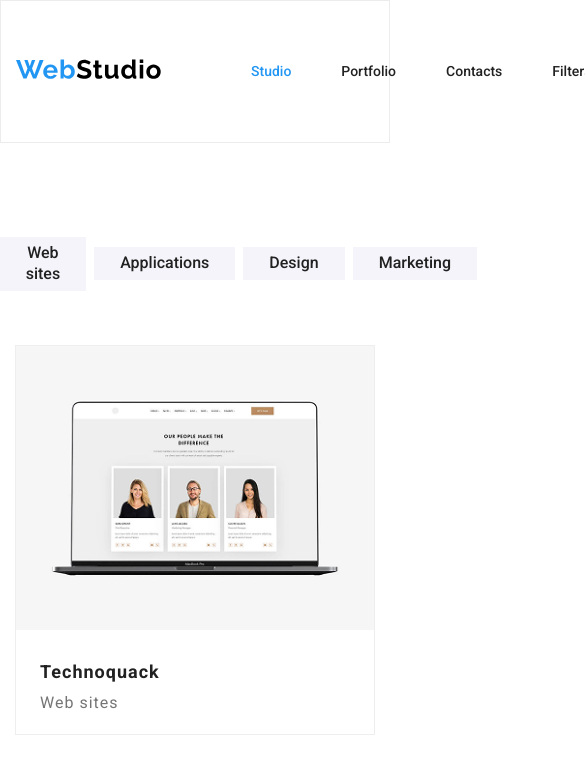
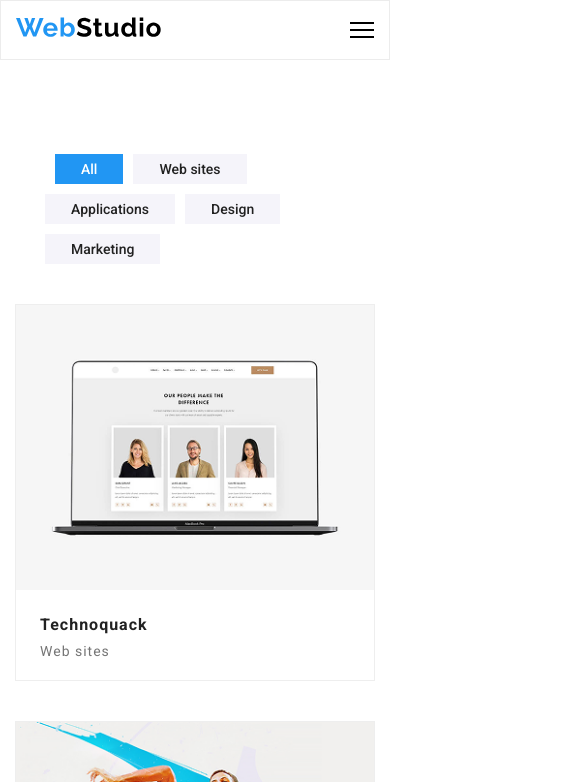
Before and after one commit to archi2395/web-studio_2, a plain HTML site: page index.html in a window 390 px wide. Shown: the top 782 px of the page, 585 px wide, since content can reach past the window. Drawn offline with Linux system fonts and the light colour scheme.

Commit message:
Update adaptive

```diff
--- a/css/styles.css
+++ b/css/styles.css
@@ -283,3 +283,177 @@ font-size: 18px;
 	padding-top:  9px;
 
 }
+@media (max-width: 1200px) {
+
+
+
+	.header-menu,
+	.header-second-menu {
+		gap: 20px;
+	}
+
+	.header-menu {
+		margin-left: 40px;
+	}
+}
+@media (max-width: 768px) {
+
+
+
+
+	.header {
+		padding: 11px 0;
+	}
+
+	.header-menu,
+	.header-second-menu {
+		display: none;
+	}
+  .header-menu{
+    margin-left: 0;
+  }
+
+	.header-burger {
+		display: block;
+		width: 24px;
+		height: 16px;
+		margin-left: auto;
+		position: relative;
+		cursor: pointer;
+	}
+
+	.header-burger::before,
+	.header-burger::after,
+	.header-burger span {
+		position: absolute;
+		content: '';
+		top: 0;
+		left: 0;
+		right: 0;
+		height: 2px;
+		background: #000;
+	}
+
+	.header-burger::after {
+		top: auto;
+		bottom: 0;
+	}
+
+	.header-burger span {
+		top: 50%;
+		transform: translateY(-50%);
+	}
+	.main-card {
+    width: 100%;
+    flex: none;
+  }
+
+  .all-cards {
+    flex-direction: column;
+    gap: 20px;
+  }
+
+  .cards-link {
+    min-height: auto;
+    height: auto;
+  }
+
+  .text-cards {
+    padding: 24px;
+    font-size: 14px;
+  }
+}
+@media (max-width: 480px) {
+  body {
+    font-size: 13px;
+    overflow-x: hidden;
+}
+ .main-container {
+   display: flex;
+	flex-wrap: wrap;
+    justify-content: flex-start;
+    gap: 10px;
+	margin-left: 15px;
+
+
+  }
+  .main-menu{
+	padding: 0 15px;
+
+  }
+
+
+
+
+  .menu-button,
+  .menu-button_all {
+    font-size: 14px;
+    text-align: center;
+	max-width: 100%; ;
+  }
+
+
+
+
+
+  .cards {
+    padding: 20px 0;
+  }
+
+.all-cards {
+    flex-direction: column;
+    gap: 20px;
+  }
+
+  .main-card {
+    flex: none;
+    width: 100%;
+  }
+
+  .cards-link {
+    min-height: auto;
+    height: auto;
+  }
+
+  .cards-link img {
+    width: 100%;
+    height: auto;
+    object-fit: cover;
+  }
+
+
+.text-cards {
+    padding: 20px;
+    font-size: 14px;
+    line-height: 1.4;
+  }
+
+  .main-title {
+    font-size: 16px;
+
+  }
+
+
+  .main-card-desc {
+    font-size: 14px;
+    margin-top: 6px;
+  }
+
+  .footer-container {
+
+  }
+
+  .footer-logo,
+  .footer-title,
+  .inform,
+  .info {
+    text-align: center;
+    width: 100%;
+  }
+
+
+
+
+
+
+}
--- a/index.html
+++ b/index.html
@@ -44,6 +44,8 @@
 				<a href="mailto:info@devstudio.com">info@devstudio.com</a>
 				<a href="tel:+380961111111">+38 096 111 11 11</a>
 			</div>
+			<div class="header-burger">
+				<span></span>
 		</div>
 	</header>
 
@@ -193,7 +195,8 @@
 		</section>
 	</main>
 	<footer class="footer">
-		<div class="container">
+		<div class="container footer-container">
+
 			<a class="footer-logo" href="#">
 				<img src="images/footer-logo.svg" alt="WebStudio" width="135" height="31px">
 			</a>
```
